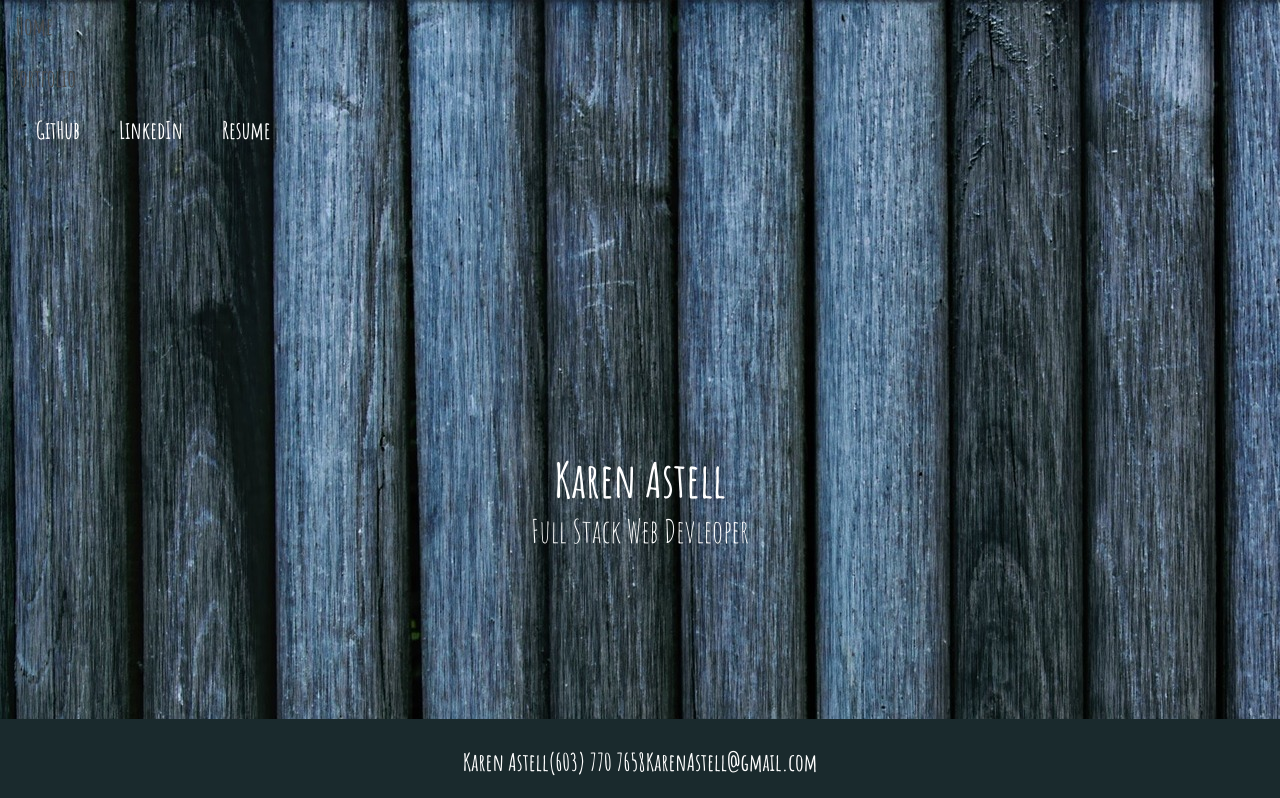
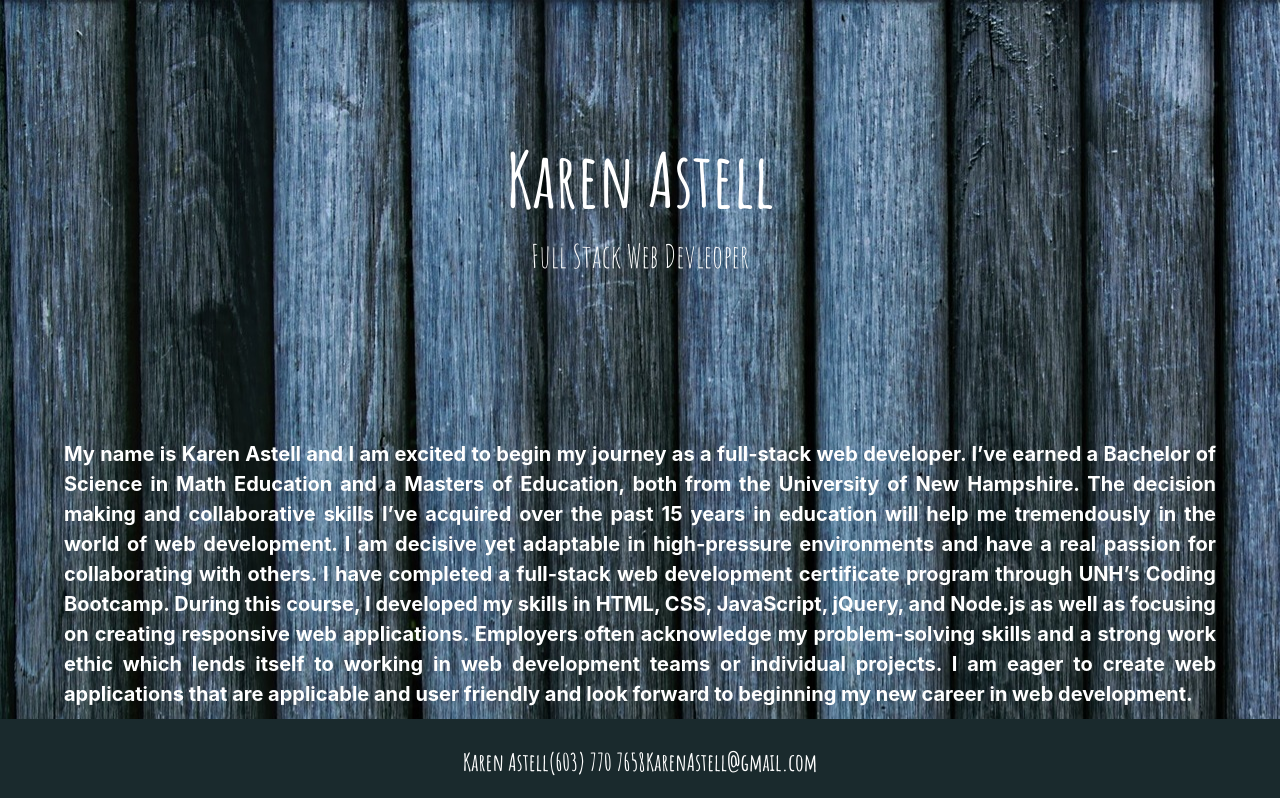
Before and after one commit to karenastell/react-portfolio, a React (Create React App) app: page / in a window 1280 px wide. Shown: the top 798 px of the page. Built offline with nearby package versions, Linux system fonts and the light colour scheme.

Commit message:
fixed Home and styled

```diff
--- a/src/App.js
+++ b/src/App.js
@@ -11,7 +11,7 @@ function App() {
     <Router>
       <div className='App'>
         <Wrapper>
-          <Navbar />
+          {/* <Navbar /> */}
           <Route exact path='/' component={Home} />
           <Route exact path='/portfolio' component={Portfolio} />
           <Footer />
--- a/src/pages/Home.js
+++ b/src/pages/Home.js
@@ -3,13 +3,13 @@ import Container from '../components/Container';
 
 export default function Home() {
   return (
-    <div>
+    <React.Fragment>
       <Container>
-        <section className='navbar-font hero is-medium'>
+        <section className='navbar-font hero'>
           <div className='hero-body'>
             <div className='container has-text-centered'>
-              <h1 className='title is-1 large-font has-text-white'>Karen Astell</h1>
-              <h2 className='subtitle is-3 med-font med-font bold has-text-white'>
+              <h1 className='title-text is-1 has-text-white'>Karen Astell</h1>
+              <h2 className='subtitle is-3 bold has-text-white'>
                 Full Stack Web Devleoper
               </h2>
             </div>
@@ -38,6 +38,6 @@ export default function Home() {
         </div>
 
       </Container>
-    </div>
+    </React.Fragment>
   );
 }
--- a/src/style.css
+++ b/src/style.css
@@ -12,7 +12,8 @@
 }
 
 .hero-body {
-  margin: 150px;
+  margin: 75px;
+  padding: 50px;
 }
 
 
@@ -44,6 +45,11 @@
 
 .med-font {
   font-size: 24px;
+}
+
+.title-text {
+  font-size: 75px;
+  font-weight: bold;
 }
 
 .white-font {
```
